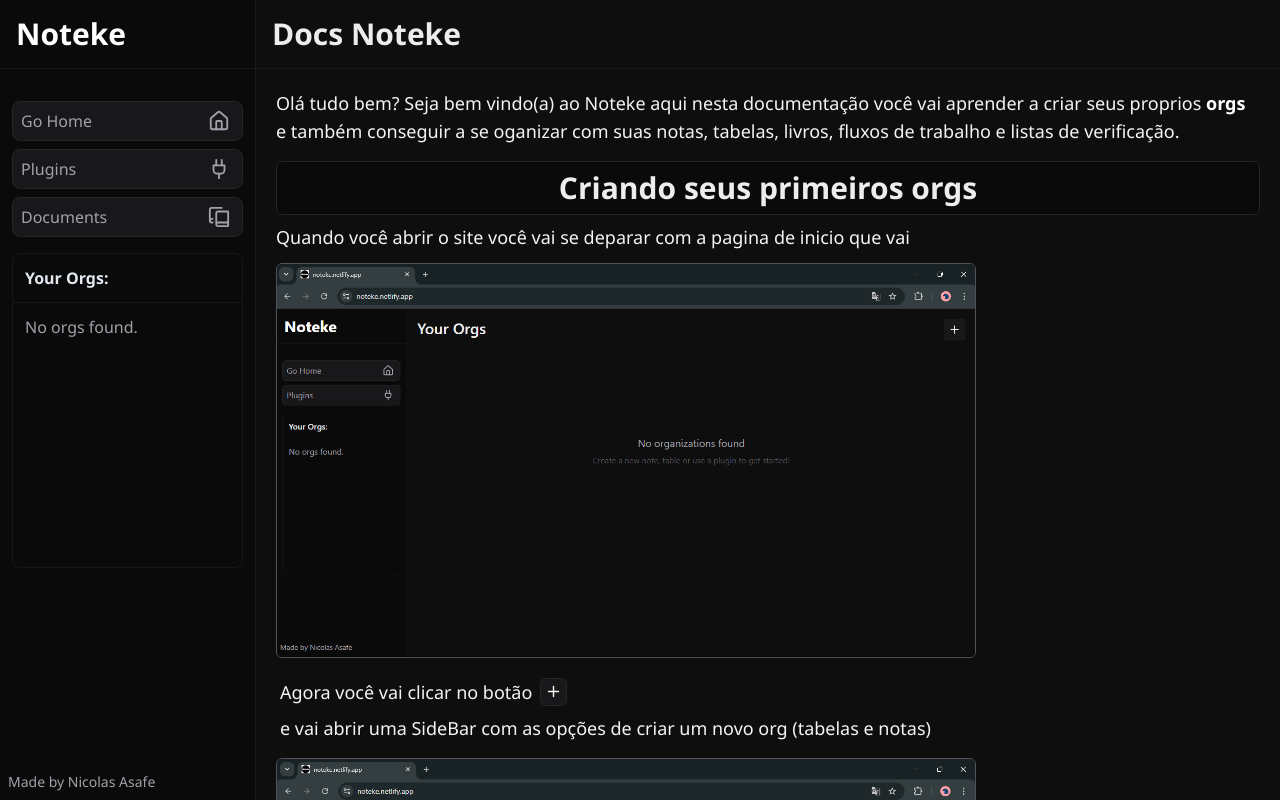
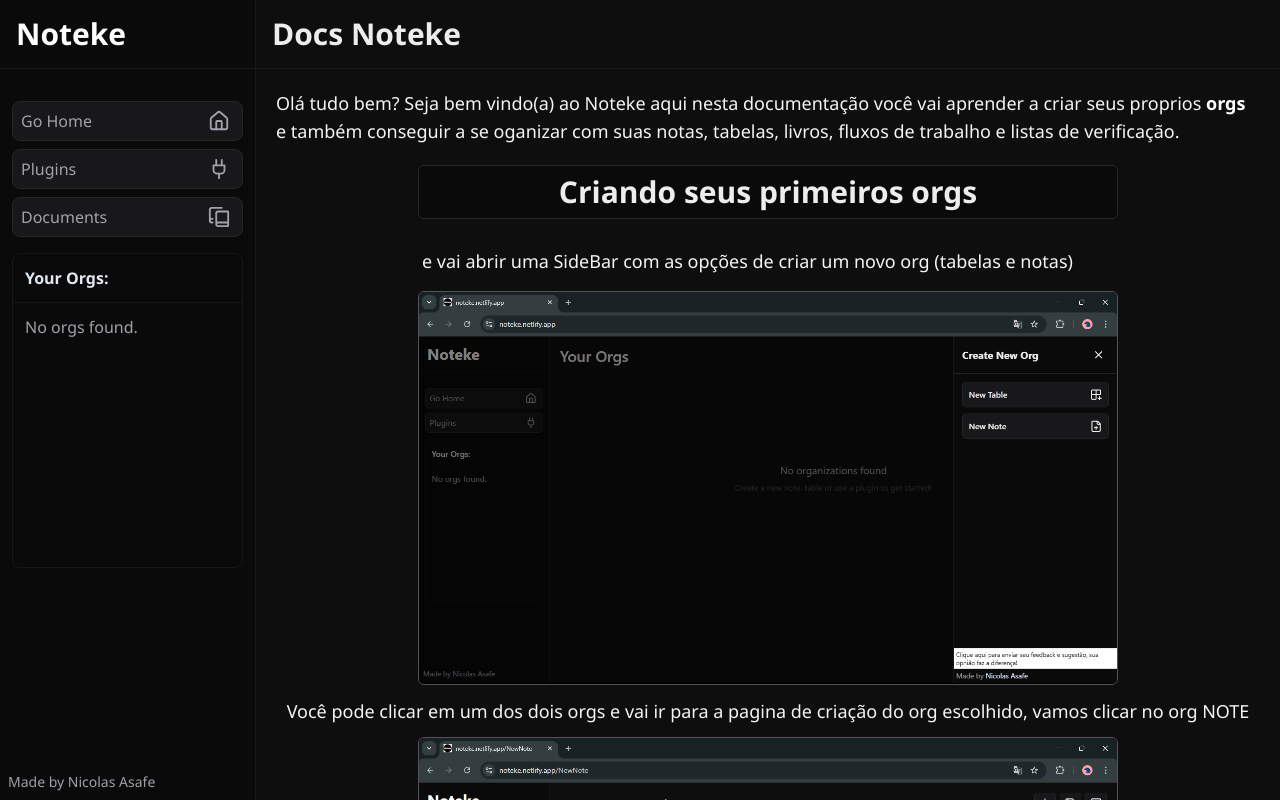
Before and after one commit to Nicolas-Asafe/Noteke, a Next.js app: page /docs in a window 1280 px wide. Built offline with nearby package versions, Linux system fonts and the light colour scheme; a web font is replaced by a local one.

Commit message:
Atualização de layout

```diff
--- a/pages/docs.tsx
+++ b/pages/docs.tsx
@@ -10,22 +10,31 @@
          <p className="text-zinc-100 font-medium  text-lg">
            Olá tudo bem? Seja bem vindo(a) ao Noteke aqui nesta documentação você vai aprender a criar seus proprios <span className="font-bold text-white">orgs</span> e também conseguir a se oganizar com suas notas, tabelas, livros, fluxos de trabalho e listas de verificação.
          </p>
-        <div className="mt-4">
-        <p className="md:text-3xl text-xl font-bold w-auto mb-2 bg-neutral-950 border border-neutral-800 p-2 rounded-md text-center transition">Criando seus primeiros orgs</p>
-         <p className="text-lg text-zinc-100">
-            Quando você abrir o site você vai se deparar com a pagina de inicio que vai
-         </p>
-         <Image src="/imgsdocs/image1.png" className="mt-3 rounded-md border border-zinc-600" alt="" width={700} height={700} />
-         <p className="text-lg text-zinc-100 mt-4 p-1 m-0 flex gap-2">
-            Agora você vai clicar no botão <button className="bg-zinc-900 border border-neutral-800 p-1 rounded-md hover:border-neutral-500 hover:bg-zinc-800 transition flex items-center"><Plus size={17} /></button>
-         </p>
+         <div className="flex justify-center items-center flex-col mt-5 ">
+
+
+
+        <div>
+        <p className="md:text-3xl text-xl font-bold w-auto mb-6 bg-neutral-950 border border-neutral-800 p-2 rounded-md text-center transition self-start">Criando seus primeiros orgs</p>
+
       <p className="text-lg p-1 text-zinc-100 m-0">e vai abrir uma SideBar com as opções de criar um novo org (tabelas e notas)</p>
       <Image src="/imgsdocs/image2.png" className="mt-3 rounded-md border border-zinc-600" alt="" width={700} height={700} />
+
+        </div>
+
+
+
+        <div>
         <p className="text-lg text-zinc-100 mt-3">
-            Você pode clicar em um dos dois orgs e vai se redirecionar para a pagina de criação do org escolhido, vamos clicar no org NOTE
+         Você pode clicar em um dos dois orgs e vai ir para a pagina de criação do org escolhido, vamos clicar no org NOTE
         </p>
-         <Image src="/imgsdocs/image3.png" className="mt-3 rounded-md border border-zinc-600" alt="" width={700} height={700} />
+         <Image src="/imgsdocs/image3.png" className="mt-3 rounded-md border m-auto border-zinc-600" alt="" width={700} height={700} />
+
+
+
         </div>
+
+           <div>
            <p className="text-lg font-medium text-zinc-100 mt-3">
        Você coloca o titulo e a suas anotações na nota e clica em <button
        className="bg-zinc-900 border border-neutral-800 p-2 rounded-md hover:border-neutral-500 hover:bg-zinc-800 transition"
@@ -36,8 +45,9 @@
        </p>
              <Image src="/imgsdocs/image4.png" className="mt-3 rounded-md border border-zinc-600" alt="" width={700} height={700} />
              <p className="text-lg font-medium text-zinc-100 mt-3">
-            E pronto você criou sua primeira nota!
-        </p>
+              E pronto você criou sua primeira nota!</p>
+            </div>
+         </div>
       </div>
     </div>
   )
```
Also changed, not shown: 1 other file (tests, documents, lock files or other folders). Lines whose indentation alone changed are shown as unchanged.
